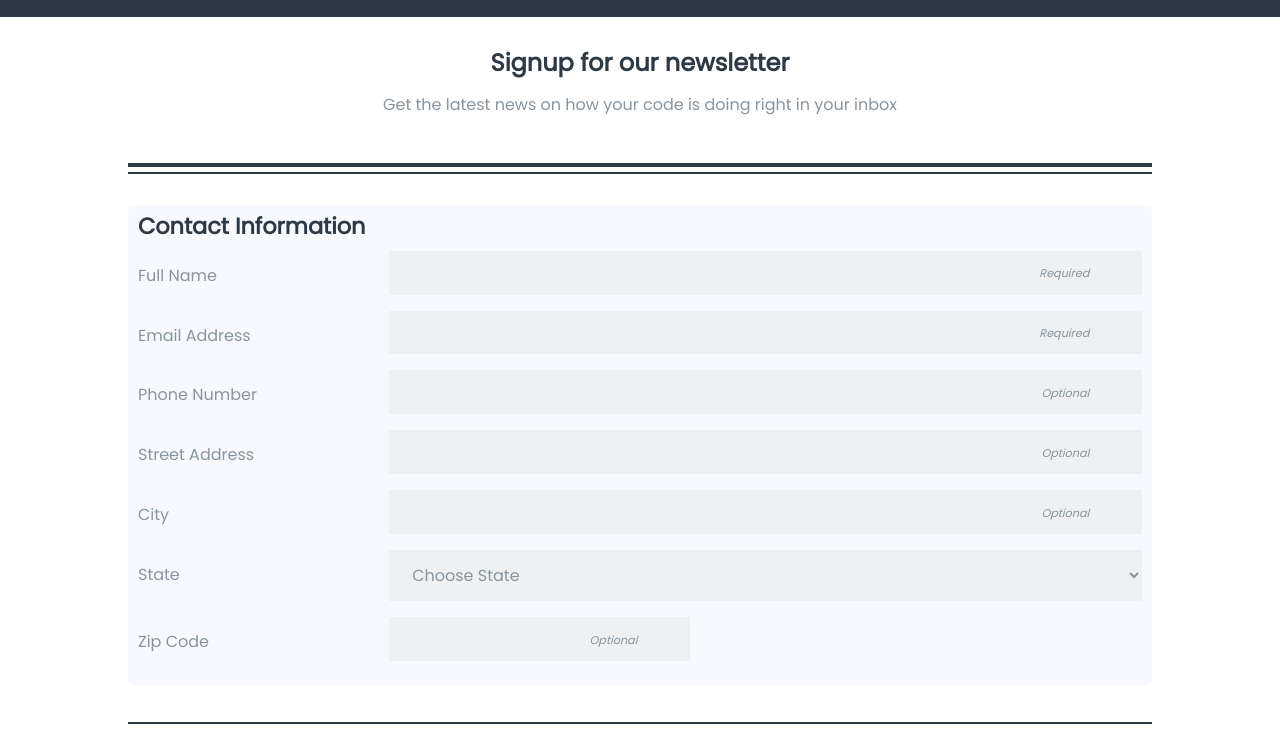
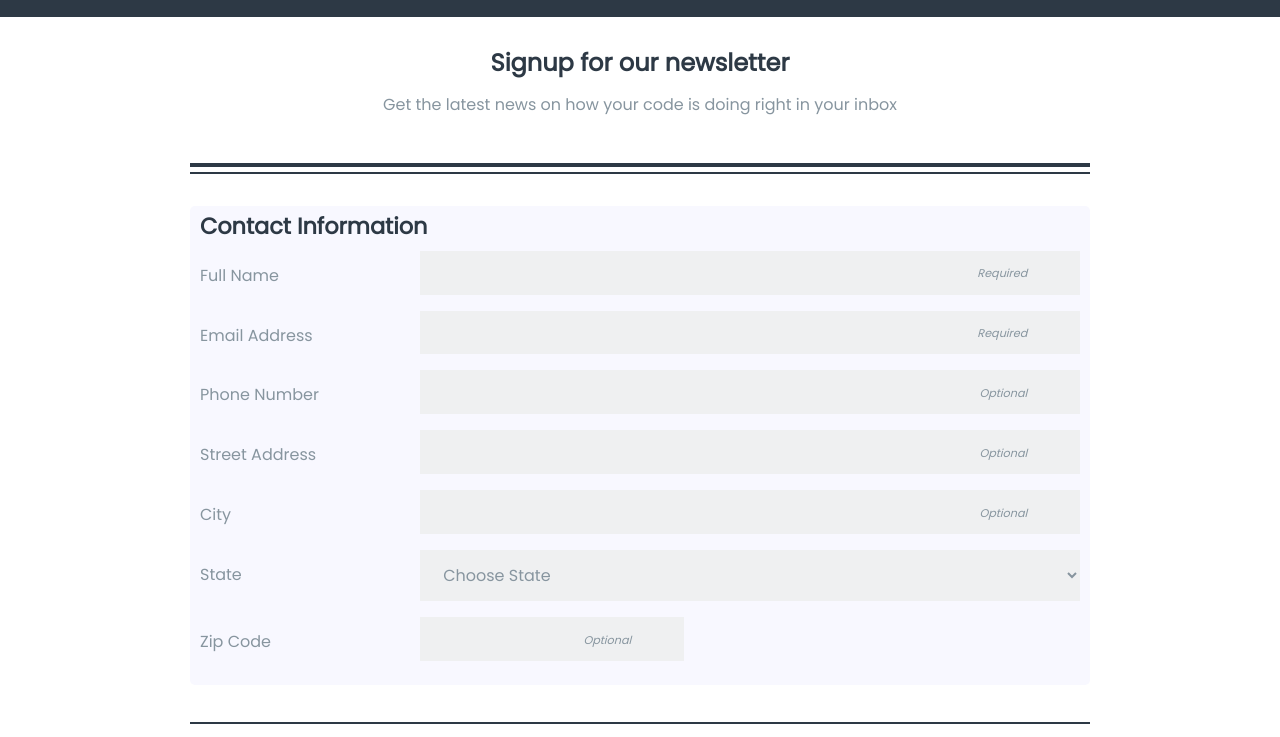
Before and after one commit to dtelders/techdegree-project-3, a plain HTML site: page index.html in a window 1280 px wide. Shown: the part 63-800 px from the top of the page. Drawn offline with Linux system fonts and the light colour scheme.

Commit message:
Update styles.css
Changed max-width to 900px

```diff
--- a/css/styles.css
+++ b/css/styles.css
@@ -5,6 +5,7 @@ body {
 
 main {
     width: 90%;
+    max-width: 900px;
     margin: auto;
     color: #87959f;
 }
@@ -162,7 +163,4 @@ footer {
     #zip {
         max-width: 30%;
     }
-    main {
-        max-width: 1024px;
-    }
 }
```
